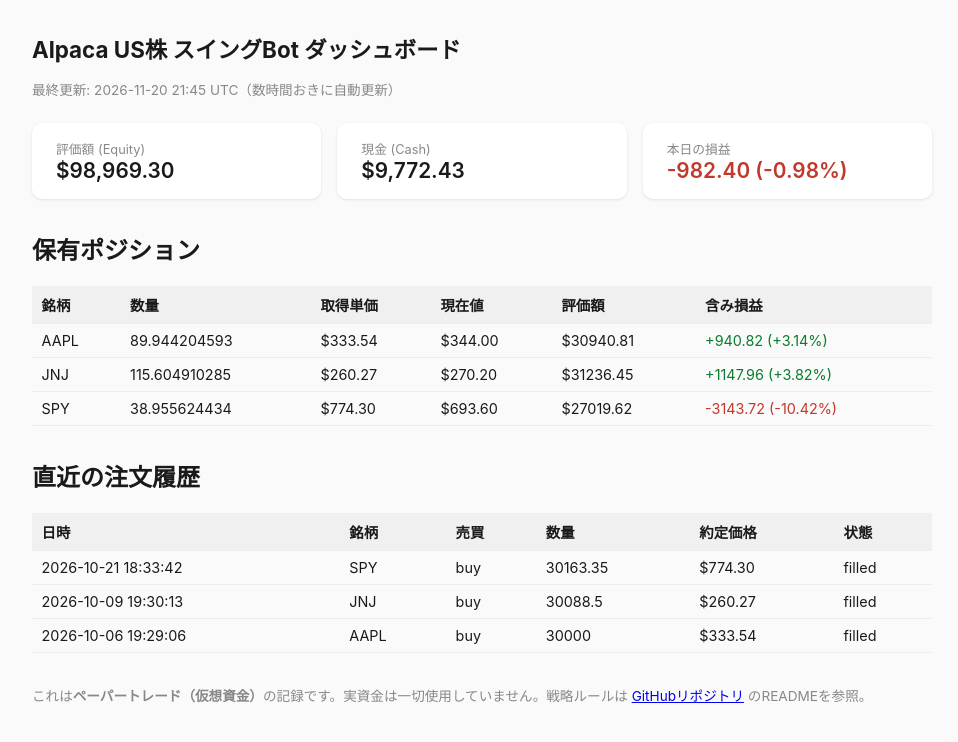
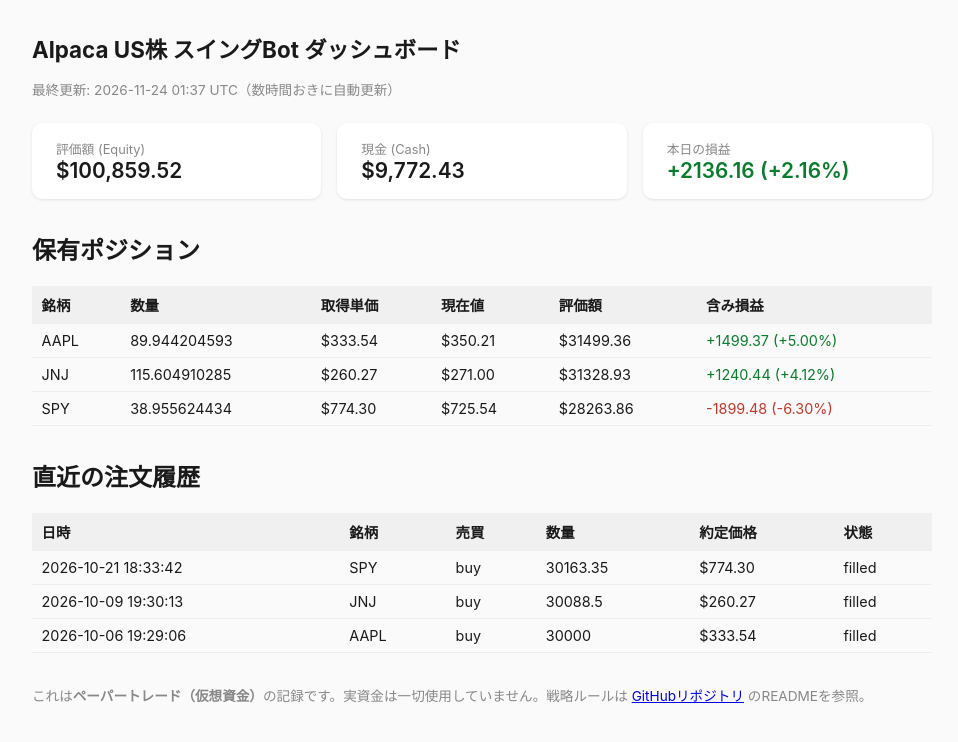
Before and after one commit to kawahararyusei111-sudo/alpaca-us-swing-bot, a plain HTML site: page docs/index.html in a window 1280 px wide. Shown: the whole page, without its empty margins (158-1116 px from the left). Drawn offline with Linux system fonts and the light colour scheme.

Commit message:
Update dashboard

```diff
--- a/docs/index.html
+++ b/docs/index.html
@@ -21,12 +21,12 @@
 </style>
 </head><body>
 <h1>Alpaca US株 スイングBot ダッシュボード</h1>
-<div class="updated">最終更新: 2026-11-20 21:45 UTC（数時間おきに自動更新）</div>
+<div class="updated">最終更新: 2026-11-24 01:37 UTC（数時間おきに自動更新）</div>
 
 <div class="cards">
-  <div class="card"><div class="label">評価額 (Equity)</div><div class="value">$98,969.30</div></div>
+  <div class="card"><div class="label">評価額 (Equity)</div><div class="value">$100,859.52</div></div>
   <div class="card"><div class="label">現金 (Cash)</div><div class="value">$9,772.43</div></div>
-  <div class="card"><div class="label">本日の損益</div><div class="value neg">-982.40 (-0.98%)</div></div>
+  <div class="card"><div class="label">本日の損益</div><div class="value pos">+2136.16 (+2.16%)</div></div>
 </div>
 
 <h2>保有ポジション</h2>
@@ -36,23 +36,23 @@
           <td>AAPL</td>
           <td>89.944204593</td>
           <td>$333.54</td>
-          <td>$344.00</td>
-          <td>$30940.81</td>
-          <td class="pos">+940.82 (+3.14%)</td>
+          <td>$350.21</td>
+          <td>$31499.36</td>
+          <td class="pos">+1499.37 (+5.00%)</td>
         </tr><tr>
           <td>JNJ</td>
           <td>115.604910285</td>
           <td>$260.27</td>
-          <td>$270.20</td>
-          <td>$31236.45</td>
-          <td class="pos">+1147.96 (+3.82%)</td>
+          <td>$271.00</td>
+          <td>$31328.93</td>
+          <td class="pos">+1240.44 (+4.12%)</td>
         </tr><tr>
           <td>SPY</td>
           <td>38.955624434</td>
           <td>$774.30</td>
-          <td>$693.60</td>
-          <td>$27019.62</td>
-          <td class="neg">-3143.72 (-10.42%)</td>
+          <td>$725.54</td>
+          <td>$28263.86</td>
+          <td class="neg">-1899.48 (-6.30%)</td>
         </tr>
 </table>
 
```
